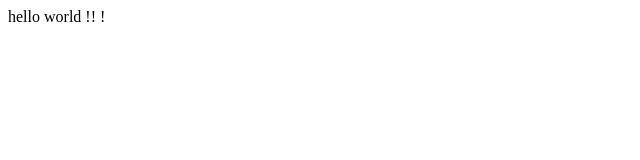
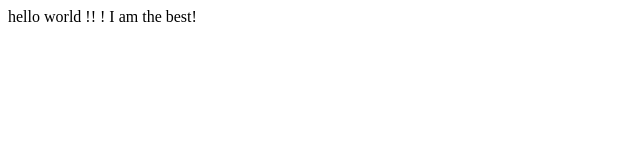
Before and after one commit to charlesnnubia2/git-masterclass, a plain HTML site: page index.html in a window 1280 px wide. Shown: the whole page, without its empty margins (0-640 px from the left). Drawn offline with Linux system fonts and the light colour scheme.

Commit message:
added name

```diff
--- a/index.html
+++ b/index.html
@@ -7,5 +7,7 @@
 </head>
 <body>
     hello world !! !
+
+    I am the best!
 </body>
 </html>
```
